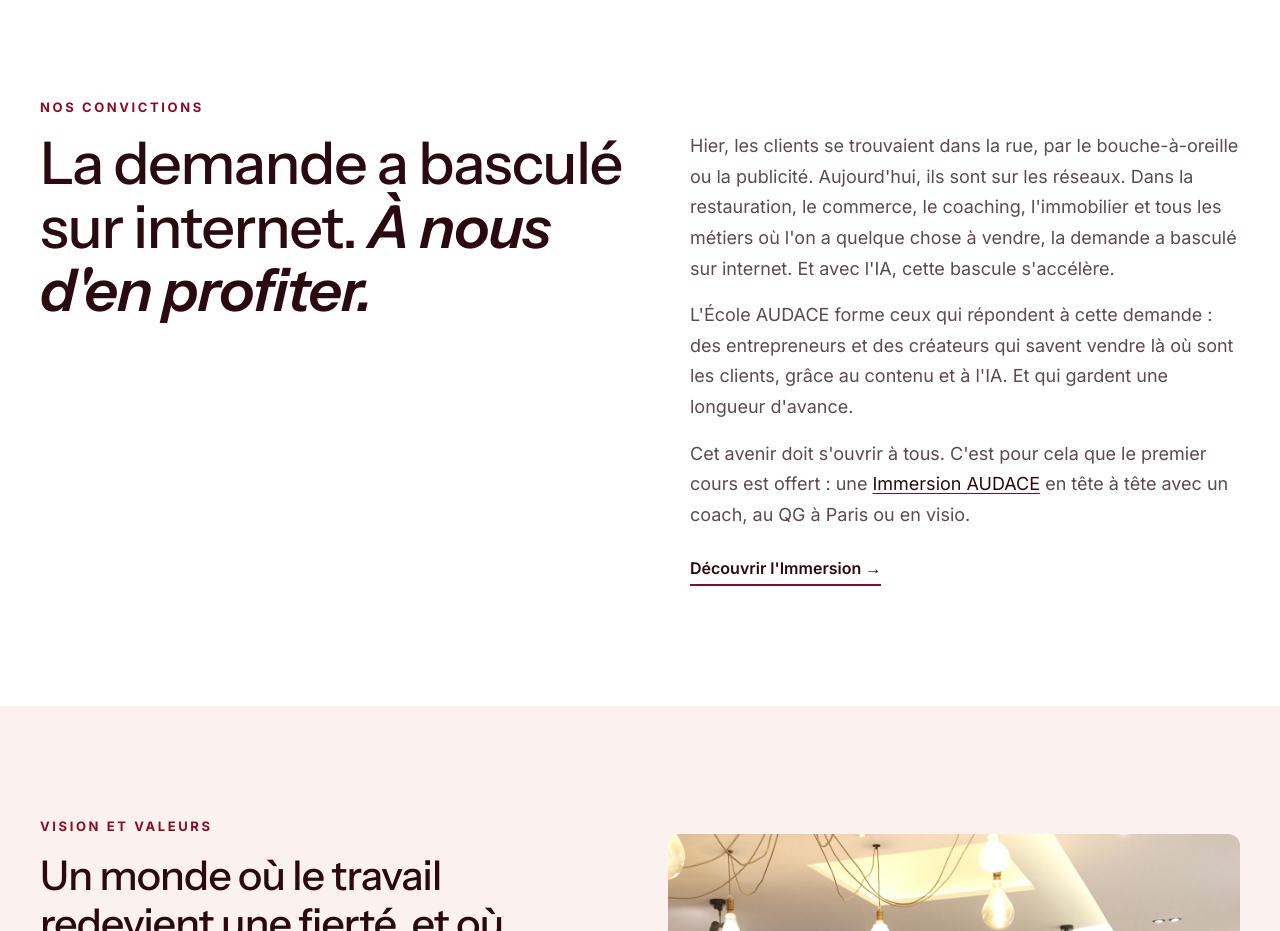
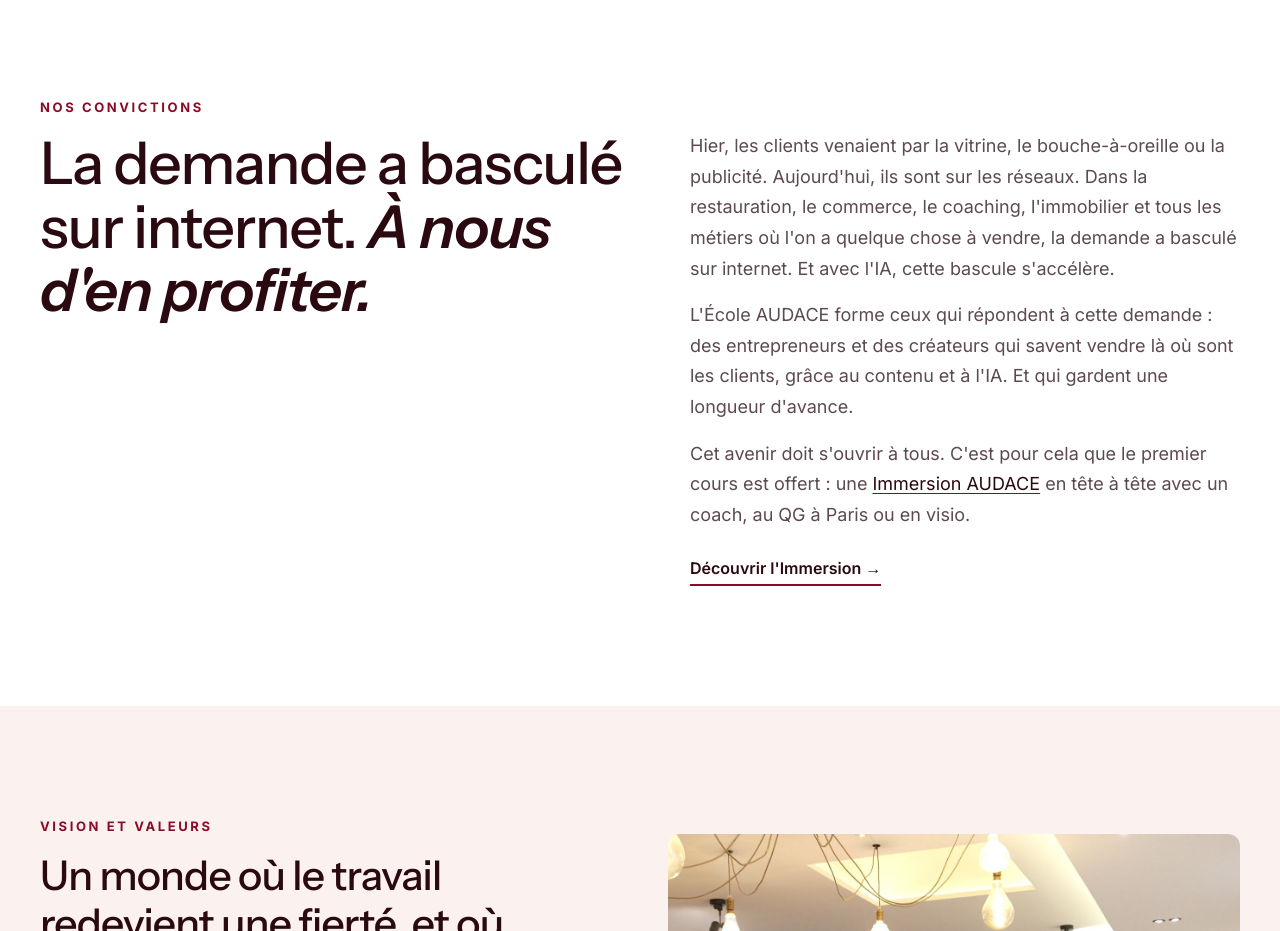
Before and after one commit to mickaelwu/site-audaceschool, a plain HTML site: page index.html in a window 1280 px wide. Shown: the part 1000-1931 px from the top of the page. Drawn offline with Linux system fonts and the light colour scheme.

Commit message:
Convictions : la vitrine
Co-Authored-By: Claude Opus 5.5 <noreply@anthropic.com>
Claude-Session: https://claude.ai/code/session_01Nc3EdWQLVAHbqVv9cZ6ywf

```diff
--- a/index.html
+++ b/index.html
@@ -172,7 +172,7 @@ footer a{text-decoration:none}
 <h2 class="h2" style="font-size: clamp(40px, 4.6vw, 64px)">La demande a basculé sur internet. <em>À nous d'en profiter.</em></h2>
 </div>
 <div class="pt0" style="flex: 1 1 480px; min-width: 0; padding-top: 34px">
-<p class="txt" style="margin: 0">Hier, les clients se trouvaient dans la rue, par le bouche-à-oreille ou la publicité. Aujourd'hui, ils sont sur les réseaux. Dans la restauration, le commerce, le coaching, l'immobilier et tous les métiers où l'on a quelque chose à vendre, la demande a basculé sur internet. Et avec l'IA, cette bascule s'accélère.</p>
+<p class="txt" style="margin: 0">Hier, les clients venaient par la vitrine, le bouche-à-oreille ou la publicité. Aujourd'hui, ils sont sur les réseaux. Dans la restauration, le commerce, le coaching, l'immobilier et tous les métiers où l'on a quelque chose à vendre, la demande a basculé sur internet. Et avec l'IA, cette bascule s'accélère.</p>
 <p class="txt" style="margin: 16px 0 0">L'École AUDACE forme ceux qui répondent à cette demande : des entrepreneurs et des créateurs qui savent vendre là où sont les clients, grâce au contenu et à l'IA. Et qui gardent une longueur d'avance.</p>
 <p class="txt" style="margin: 16px 0 0">Cet avenir doit s'ouvrir à tous. C'est pour cela que le premier cours est offert : une <a href="immersion.html" style="color: #2A0A10; text-decoration: underline; text-decoration-color: #8B0A26; text-underline-offset: 3px">Immersion AUDACE</a> en tête à tête avec un coach, au QG à Paris ou en visio.</p>
 <div style="margin-top: 26px"><a class="lnk" href="immersion.html">Découvrir l'Immersion →</a></div>
```
